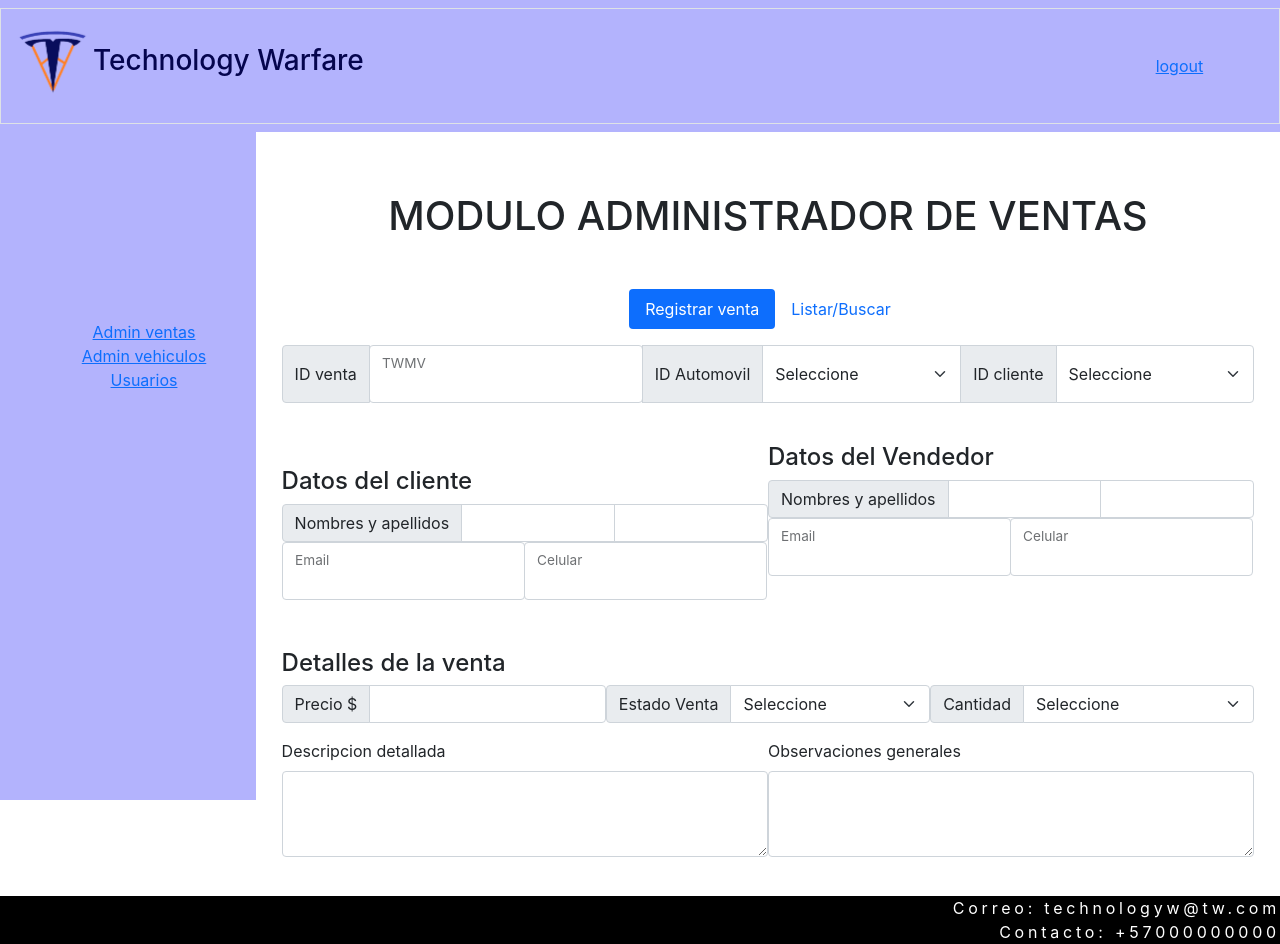
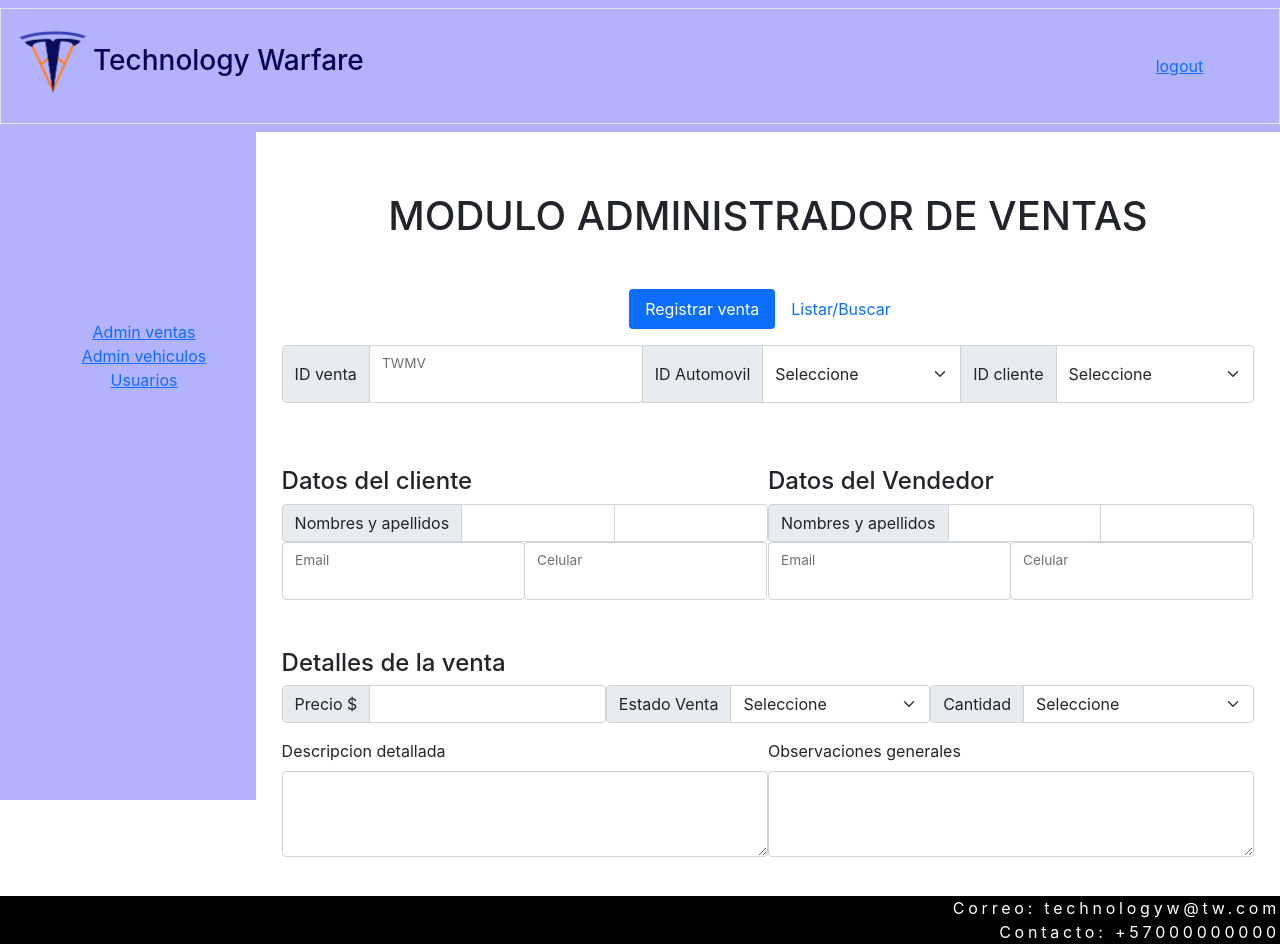
Before and after one commit to Technology-Warfare/Project-ciclo3, a React (Create React App) app in the folder tesla/: page /dashboard/ventas in a window 1280 px wide. Built offline with nearby package versions, Linux system fonts and the light colour scheme.

Commit message:
Un pequeño reajuste en admv.js

```diff
--- a/tesla/src/components/Admv.js
+++ b/tesla/src/components/Admv.js
@@ -77,7 +77,7 @@ const admv = () => {
                         </div>
                     </div>
                     <div className="form">
-                        <h4>Datos del Vendedor </h4>
+                    <h4 className="h4">Datos del Vendedor </h4>
                         <div className="input-group">
                             <span className="input-group-text">Nombres y apellidos</span>
                             <input type="text" aria-label="First name" class="form-control" />
```
